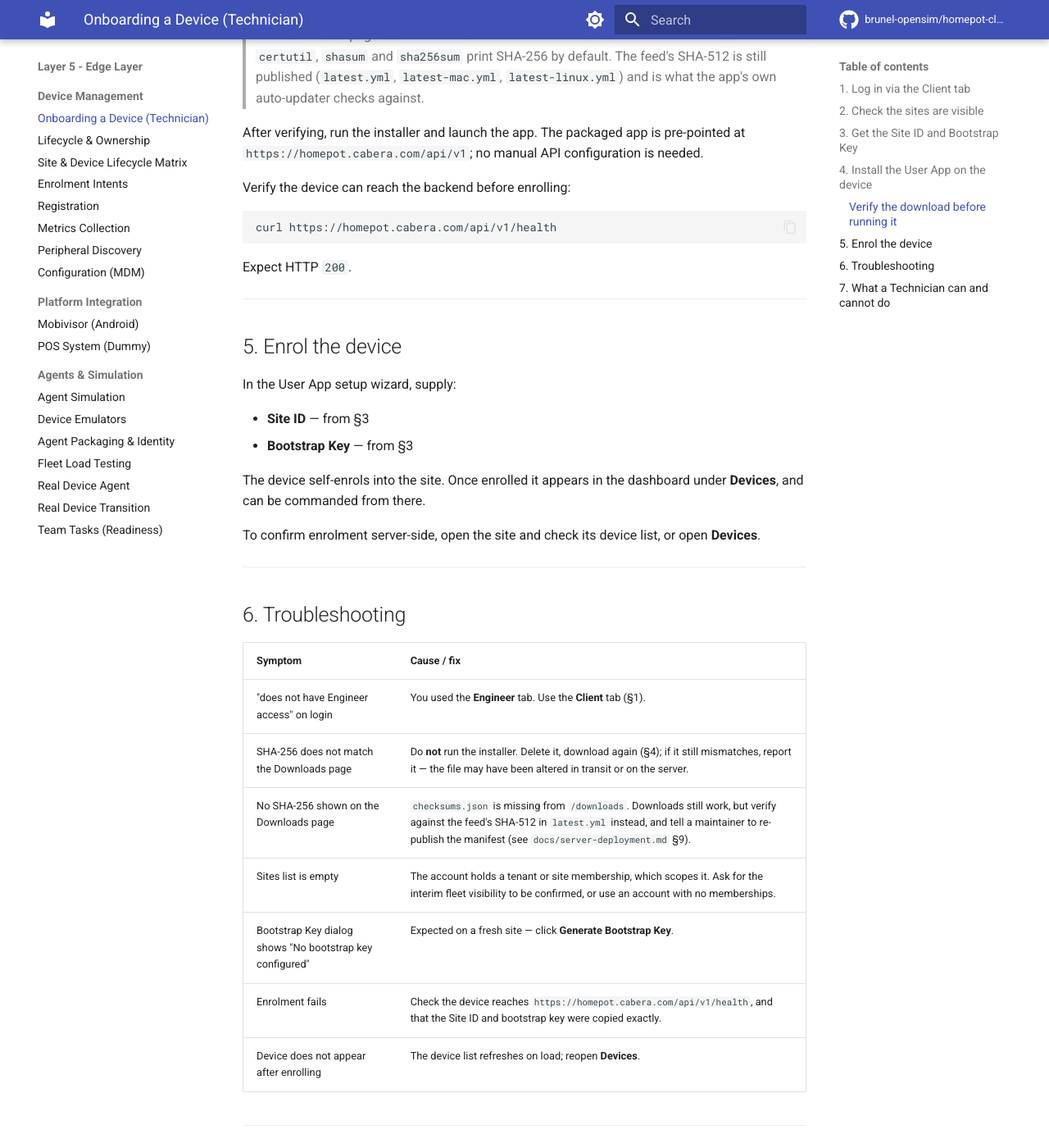
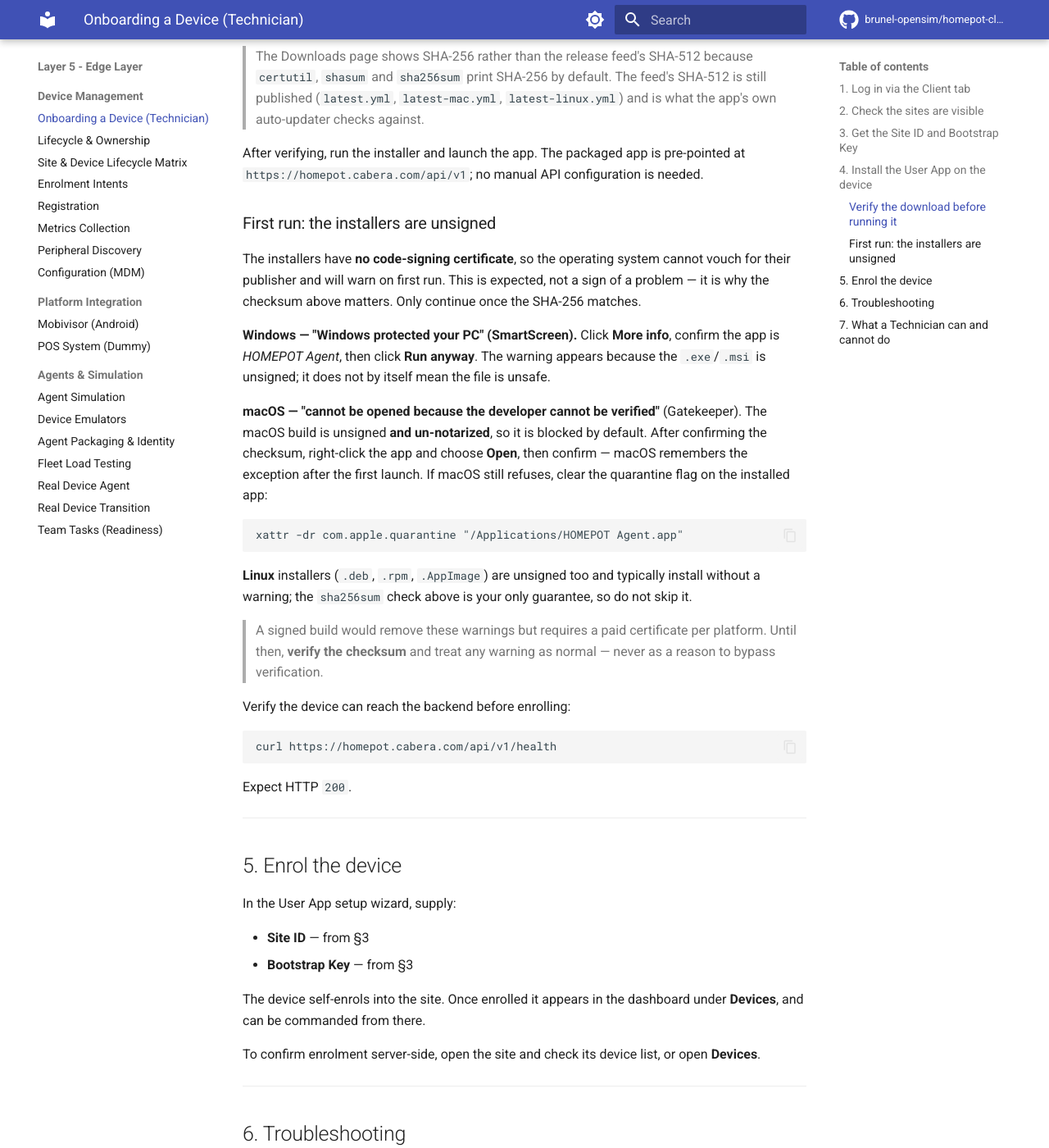
Before and after one commit to brunel-opensim/homepot-client, an MkDocs documentation site: the page built from docs/device-onboarding-technician.md, in a window 1280 px wide and 1400 px high, scrolled down 3149 px. Shown: the whole window at 82% size. Built offline with MkDocs 1.6.1 and Material for MkDocs 9.7.7, drawn with Linux system fonts in a browser that asks for light colours; comment, search, counter and statistics services are not loaded; the version menu is left out; some of the changed text lies outside the part shown.

Commit message:
docs: explain the unsigned-installer warnings on first run (#542)
The installers carry no code-signing certificate (no win.signing or
mac.notarize config in user_app/package.json), so Windows SmartScreen and macOS
Gatekeeper both warn on first run. A technician hitting that warning without
context may assume the download is bad -- or, worse, learn to click through it.

Document what the warnings actually mean, how to proceed past each one, and tie
both back to the SHA-256 check: the warning is expected, verification is not
optional. Adds a First run subsection to the technician guide alongside the
existing verify step, plus two troubleshooting rows.

````diff
--- a/docs/device-onboarding-technician.md
+++ b/docs/device-onboarding-technician.md
@@ -100,10 +100,11 @@ An `.msi` build of the same version is also staged at
 
 ### Verify the download before running it
 
-The installer is unsigned, so Windows SmartScreen may warn on first run, and a
-partial or tampered download would look exactly like a working one. Verify the
-file first. The expected **SHA-256** is shown on the **Downloads** page (click
-**Copy**), and is also published machine-readably at:
+A partial or tampered download would look exactly like a working one, and the
+installers are unsigned (see *First run* below), so the operating system will
+not check them for you. Verify the file first. The expected **SHA-256** is shown
+on the **Downloads** page (click **Copy**), and is also published
+machine-readably at:
 
 ```
 https://homepot.cabera.com/downloads/checksums.json
@@ -148,6 +149,36 @@ After verifying, run the installer and launch the app. The packaged app is
 pre-pointed at `https://homepot.cabera.com/api/v1`; no manual API configuration
 is needed.
 
+### First run: the installers are unsigned
+
+The installers have **no code-signing certificate**, so the operating system
+cannot vouch for their publisher and will warn on first run. This is expected,
+not a sign of a problem — it is why the checksum above matters. Only continue
+once the SHA-256 matches.
+
+**Windows — "Windows protected your PC" (SmartScreen).** Click **More info**,
+confirm the app is *HOMEPOT Agent*, then click **Run anyway**. The warning
+appears because the `.exe`/`.msi` is unsigned; it does not by itself mean the
+file is unsafe.
+
+**macOS — "cannot be opened because the developer cannot be verified"**
+(Gatekeeper). The macOS build is unsigned **and un-notarized**, so it is
+blocked by default. After confirming the checksum, right-click the app and
+choose **Open**, then confirm — macOS remembers the exception after the first
+launch. If macOS still refuses, clear the quarantine flag on the installed app:
+
+```
+xattr -dr com.apple.quarantine "/Applications/HOMEPOT Agent.app"
+```
+
+**Linux** installers (`.deb`, `.rpm`, `.AppImage`) are unsigned too and typically
+install without a warning; the `sha256sum` check above is your only guarantee,
+so do not skip it.
+
+> A signed build would remove these warnings but requires a paid certificate
+> per platform. Until then, **verify the checksum** and treat any warning as
+> normal — never as a reason to bypass verification.
+
 Verify the device can reach the backend before enrolling:
 
 ```
@@ -179,6 +210,8 @@ open **Devices**.
 | --- | --- |
 | "does not have Engineer access" on login | You used the **Engineer** tab. Use the **Client** tab (§1). |
 | SHA-256 does not match the Downloads page | Do **not** run the installer. Delete it, download again (§4); if it still mismatches, report it — the file may have been altered in transit or on the server. |
+| Windows SmartScreen blocks the installer | Expected — the installer is unsigned. Click **More info** → **Run anyway**, but only after the SHA-256 matches (§4). |
+| macOS says "developer cannot be verified" | Expected — the build is unsigned and un-notarized. Right-click → **Open**, or `xattr -dr com.apple.quarantine "/Applications/HOMEPOT Agent.app"` (§4). |
 | No SHA-256 shown on the Downloads page | `checksums.json` is missing from `/downloads`. Downloads still work, but verify against the feed's SHA-512 in `latest.yml` instead, and tell a maintainer to re-publish the manifest (see `docs/server-deployment.md` §9). |
 | Sites list is empty | The account holds a tenant or site membership, which scopes it. Ask for the interim fleet visibility to be confirmed, or use an account with no memberships. |
 | Bootstrap Key dialog shows "No bootstrap key configured" | Expected on a fresh site — click **Generate Bootstrap Key**. |
````
